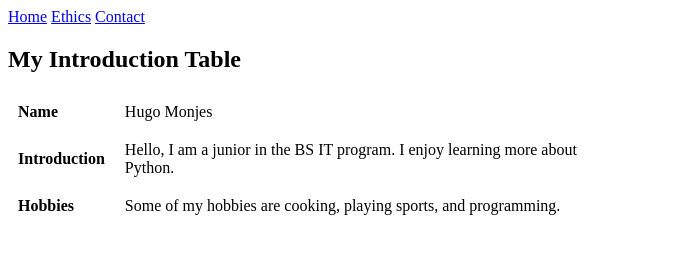
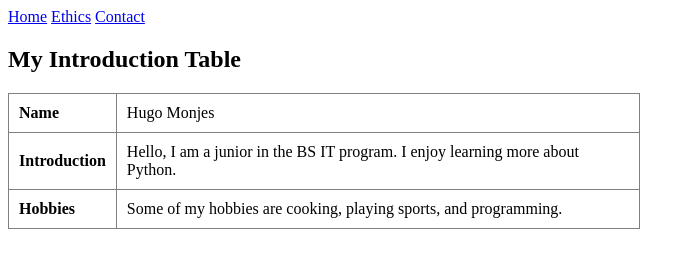
Before and after one commit to hmonjesm/Website-Setup, a plain HTML site: page index.html in a window 1280 px wide. Shown: the whole page, without its empty margins (0-695 px from the left). Drawn offline with Linux system fonts and the light colour scheme.

Commit message:
Update index.html

```diff
--- a/index.html
+++ b/index.html
@@ -11,7 +11,7 @@
             border-collapse: collapse;
         }
         table, th, td {
-            border: 1px teal;
+            border: 1px solid grey;
         }
         th, td {
             padding: 10px;
```
